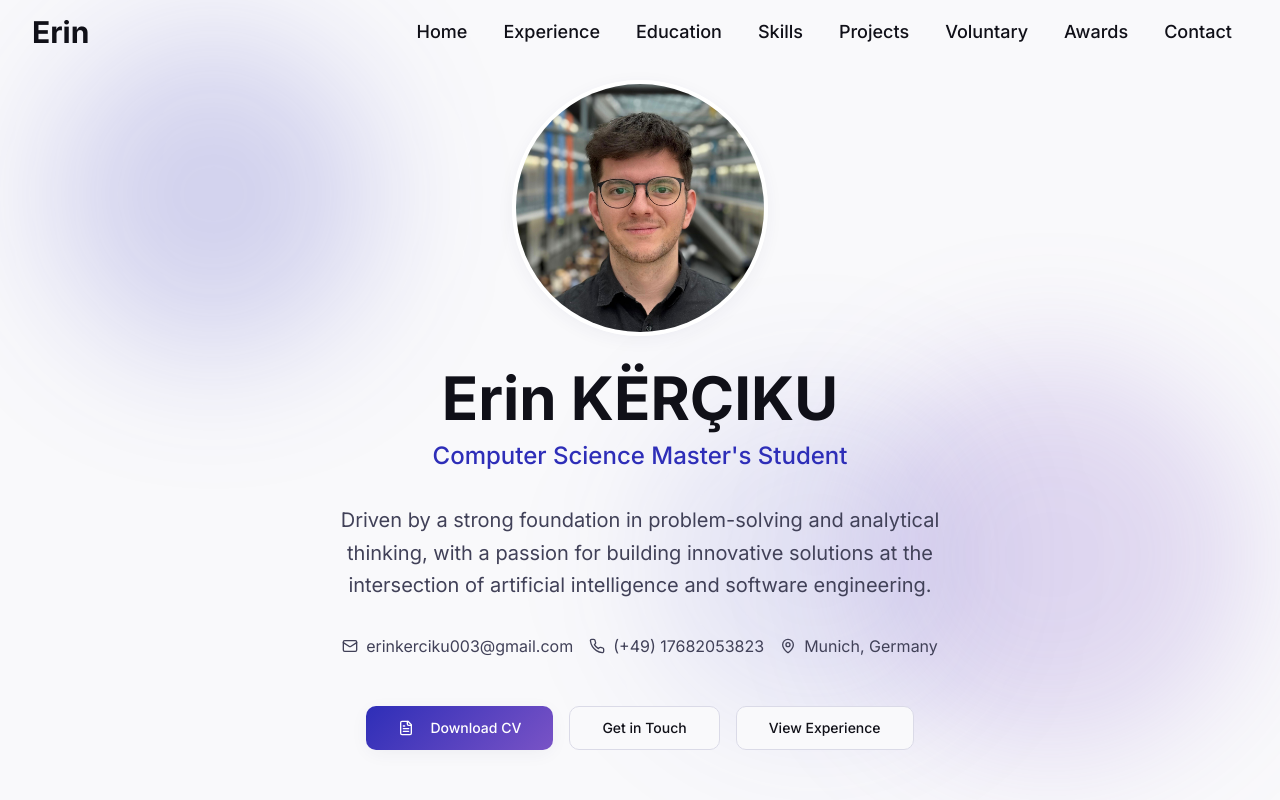
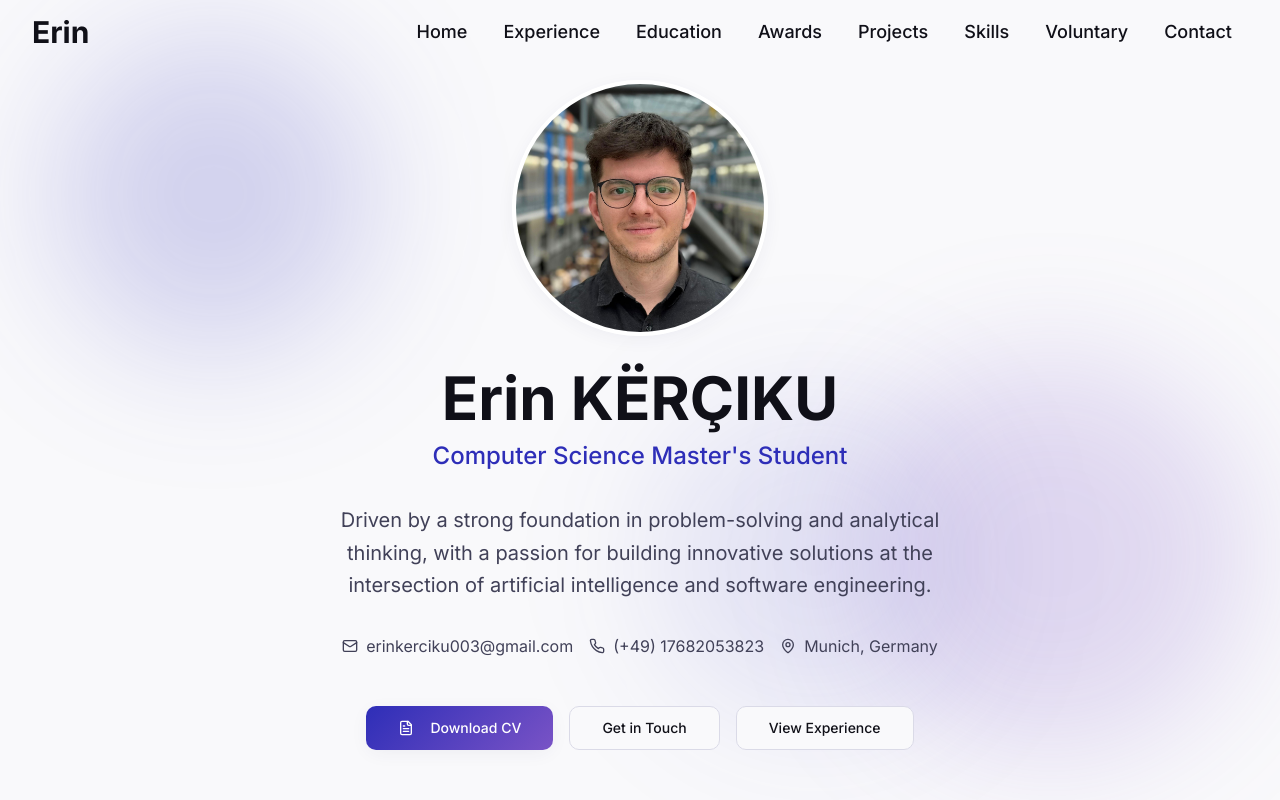
Before and after one commit to erin44/CV, a React (Vite) app: page / in a window 1280 px wide. Shown: the top 800 px of the page. Built offline with nearby package versions, Linux system fonts and the light colour scheme; the HTML template or start-up script is replaced by a standard one.

Commit message:
reorder sections

```diff
--- a/src/components/Navigation.tsx
+++ b/src/components/Navigation.tsx
@@ -25,10 +25,10 @@ const Navigation = () => {
     { id: 'home', label: 'Home' },
     { id: 'experience', label: 'Experience' },
     { id: 'education', label: 'Education' },
+    { id: 'awards', label: 'Awards' },
+    { id: 'projects', label: 'Projects' },
     { id: 'skills', label: 'Skills' },
-    { id: 'projects', label: 'Projects' },
     { id: 'voluntary', label: 'Voluntary' },
-    { id: 'awards', label: 'Awards' },
     { id: 'contact', label: 'Contact' },
   ];
 
--- a/src/pages/Index.tsx
+++ b/src/pages/Index.tsx
@@ -17,8 +17,8 @@ const Index = () => {
         <Experience />
         <Education />
         <Awards />
+        <Projects />
         <Skills />
-        <Projects />
         <VoluntaryWork />
         <Contact />
       </main>
```
